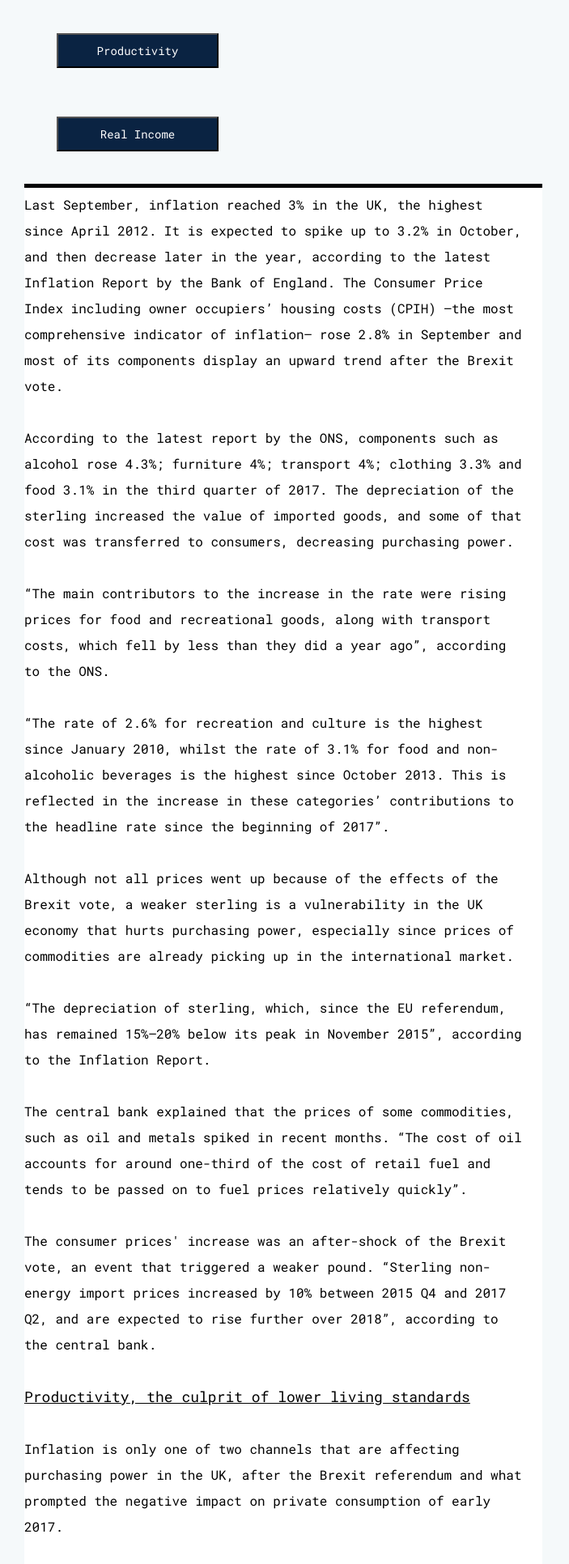
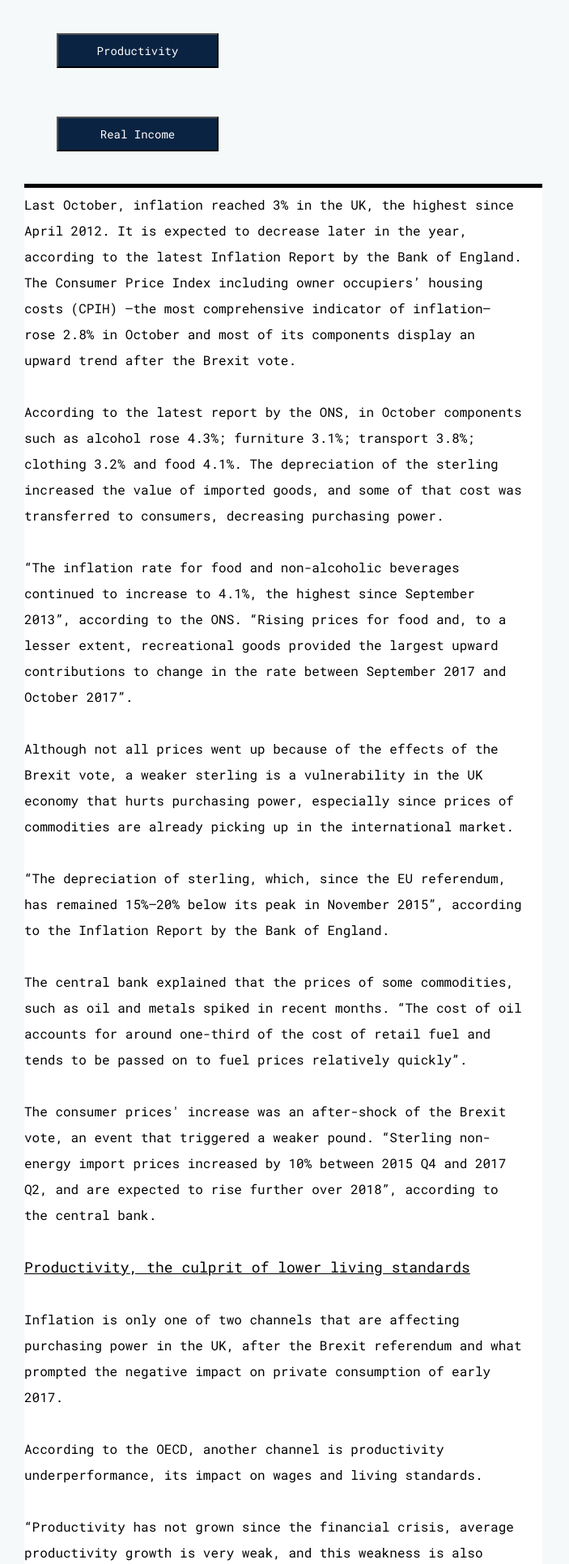
Before and after one commit to cesarebg/Brexit_Dashboard, a Django app: template dashboard/templates/dashboard/inflation.html in a window 1280 px wide. Shown: the part 640-2572 px from the top of the page at 81% size, without its empty margins (0-703 px from the left). Run offline with Django 3.2, Linux system fonts and the light colour scheme; the template is opened without the code that fills it: most values are stand-ins (such as "Sample title", 1, 10 or a date in 2020).

Commit message:
Last corrections

```diff
--- a/dashboard/templates/dashboard/confidence.html
+++ b/dashboard/templates/dashboard/confidence.html
@@ -739,7 +739,7 @@ Despite this risks to investment, the UNCTAD explained in its report that for no
           .attr("y", 0 - (margin.top / 2))
           .attr("text-anchor", "middle")
           .style("font-size", "18px")
-          .text("Investment growth after Brexit vote");
+          .text("Investment growth after the Brexit vote");
 
         svg.append("text")
           .attr("id", "tags")
@@ -840,7 +840,7 @@ Despite this risks to investment, the UNCTAD explained in its report that for no
 
           tooltip
             .style('display', null)
-            .html('<p><strong id="business">Business Investment increased</strong> ' + business_growth + '% in ' + displayDate + '<br>Source: ONS');
+            .html('<p><strong id="business">Business investment increased</strong> ' + business_growth + '% in ' + displayDate + '<br>Source: ONS');
         }
 
         function mouseMove(d) {
--- a/dashboard/templates/dashboard/inflation.html
+++ b/dashboard/templates/dashboard/inflation.html
@@ -15,7 +15,7 @@
   <div class="inflation_header">
     <h2 class="article_title">Brexit vote increased prices; productivity and income in decline</h2>
     <img src="/static/dashboard/img/Carney_medium.jpg" id="front_image_inflation"></img>
-  <div id="vis_inflation"></div>
+    <div id="vis_inflation"></div>
   </div>
   <div id="auto_text"></div>
   <div>
@@ -33,41 +33,43 @@
     </form>
   </div>
   <article>
-    <p>Last September, inflation reached 3% in the UK, the highest since April 2012. It is expected to spike up to 3.2% in October, and then decrease later in the year, according to the latest Inflation Report by the Bank of England. The Consumer Price Index including owner occupiers’ housing costs (CPIH) –the most comprehensive indicator of inflation– rose 2.8% in September and most of its components display an upward trend after the Brexit vote.<br><br>
-According to the latest report by the ONS, components such as alcohol rose 4.3%; furniture 4%; transport 4%; clothing 3.3% and food 3.1% in the third quarter of 2017. The depreciation of the sterling increased the value of imported goods, and some of that cost was transferred to consumers, decreasing purchasing power.<br><br>
-“The main contributors to the increase in the rate were rising prices for food and recreational goods, along with transport costs, which fell by less than they did a year ago”, according to the ONS.<br><br>
-“The rate of 2.6% for recreation and culture is the highest since January 2010, whilst the rate of 3.1% for food and non-alcoholic beverages is the highest since October 2013. This is reflected in the increase in these categories’ contributions to the headline rate since the beginning of 2017”.<br><br>
-Although not all prices went up because of the effects of the Brexit vote, a weaker sterling is a vulnerability in the UK economy that hurts purchasing power, especially since prices of commodities are already picking up in the international market.<br><br>
-“The depreciation of sterling, which, since the EU referendum, has remained 15%–20% below its peak in November 2015”, according to the Inflation Report.<br><br>
-The central bank explained that the prices of some commodities, such as oil and metals spiked in recent months. “The cost of oil accounts for around one-third of the cost of retail fuel and tends to be passed on to fuel prices relatively quickly”.<br><br>
-The consumer prices' increase was an after-shock of the Brexit vote, an event that triggered a weaker pound. “Sterling non-energy import prices increased by 10% between 2015 Q4 and 2017 Q2, and are expected to rise further over 2018”, according to the central bank.<br><br>
-
-<strong class="article_sub">Productivity, the culprit of lower living standards</strong><br><br>
-Inflation is only one of two channels that are affecting purchasing power in the UK, after the Brexit referendum and what prompted the negative impact on private consumption of early 2017.<br><br>
-According to the OECD, another channel is productivity underperformance, its impact on wages and living standards.<br><br>
-“Productivity has not grown since the financial crisis, average productivity growth is very weak, and this weakness is also being reflected on wages”, said the OECD in a request for comment.<br><br>
-Productivity has remained stagnant since the financial crisis of 2008, way below the average of the G7, and just a little above the EU and OECD average.<br><br>
-“Inflation is the direct channel by which Brexit is affecting living standards. But the other is the fall in productivity which is not directly related to Brexit because the problem is almost a decade old, a period where there hasn’t been growth”, said the OECD.<br><br>
-The OECD explained there are many factors involved in the fall of productivity during the last decade since it is “difficult” to pinpoint a single cause such as austerity measures or less business investment.<br><br>
-“For instance, the average level of skills in the UK is not high. At least a quarter of the population has only basic skills. This is another great impediment to improving productivity”, said the OECD. “When you see different indicators, you can actually see that education attainment is not as high as it could be.”<br><br>
-The OECD also said that the current generation of young workers in the UK has comparable skills to older workers. “In other OECD countries, all the workers that are about to leave the labour market are less qualified than the younger population, which implies there is a “progress” in terms of accumulating higher educational capital, something you don’t see in the UK”.<br><br>
-The lack of a successful strategy to invest in skills and the fall in productivity push real income of workers down. The UK government has reduced the expenditure in education. In 2010, the government was spending 5.8% of the GDP, and in 2016, only 4.4% of the GDP, a decrease of £15 billion pounds.<br><br>
-Also, many industries are not catching up with new technologies, and that prevents them from increasing their productivity. “Salaries are linked to movements in productivity, and if this component doesn’t grow very fast, neither income, so it is possible to relate investment in research and development (R&D) to productivity”, said in a telephone interview, Samuli Leppala, academic from Cardiff University.<br><br>
-“The problem is that right now, industries other than high tech industries have not been very successful in adopting new technology”, he added.<br><br>
-Real disposable income in the UK has sharply decreased since the third quarter of 2015, and continue declining after the Brexit vote according to the ONS.<br><br>
-“As their real earnings and real incomes have come to a standstill notably with higher consumer price inflation and weak productivity growth, households have reduced the amount they are saving and increased indebtedness”, according to the UK Economic Survey by the OECD.<br><br>
-
-<strong class="article_sub">Consumer debt is piling up, putting consumers at risk</strong><br><br>
-Consumer debt reached £197 billion in the third quarter of 2017, according to the Bank of England.  From that amount, £68 billion is from credit cards, and £130 billion are from other loans and advances. Although the credit rating agency S&P considers the short-term risk is low in a recent report, “the recent double-digit annual growth rate in the UK consumer credit would be unsustainable if it continued at the same pace”.<br><br>
-According to S&P, more consumers turned to unsecured personal loans in recent years, with growth accelerating up to 5% in 2015. The problem is that this type of credit –predominantly private loans and overdrafts– “weighs most heavily on households, with evidence of aggressive pricing and increasingly larger ticket loans”.<br><br>
-Another problem is that “credit cards still contribute to household debt binge”. One of these mechanisms is the expansion of credit card interest-free offers, to 28 months in 2017, from 15 months in 2015, according to S&P.<br><br>
-“Although these types of offers allow customers to repay principal balances over a longer period, they do not incentivise consistent debt repayments that meaningfully reduce the principal, which can lead to further and more persistent indebtedness”, according to the report. “Borrowers can then end up being exposed to relatively high-interest payments and fees when interest-free periods finish, which could lead to increasing charge-off rates”.<br><br>
-Risks may increase in case of an economic downturn –as it may be expected with a hard Brexit– and with the increase of interest rates by the Bank of England. Although agencies such as S&P expect a gradual rise in interest rates, people in the UK still face a hike in prices and a squeeze in real income.<br><br>
-“The near-term concerns are a reduction in borrower’s capacity of repayment that relates mostly to inflation-related pressures and real wage growth lagging”, said Joseph Godsmark, a primary credit analyst at S&P, in a live webcast about UK Consumer Credit Growth.<br><br>
-Neither the Bank of England or S&P anticipate a systemic risk on banking institutions or the UK economy because of the rise of consumer debt.<br><br>
-“However, increases in credit losses are usually correlated to an economic downturn, and spikes in credit losses tend to be sharp and very sudden”, according to the latest S&P report on consumer credit. “This is especially the case for consumer credit, where we expect credit losses to be proportionately more severe and flow through a bank's financial statements over a single year compared with up to three years for the other main asset classes”.<br><br>
-The UK will likely face Brexit with a high household debt approaching to 90% of the GDP, according to the latest figures by the Bank for International Settlements (BIS). And with rising inflation and stagnant wages, people in the UK may have problems to service debt “resulting in more pressure on system-wide credit losses”, according to S&P.<br><br>
-“Given consumer loan products' terms are typically under five years, we think that credit originated within the past 12 months that is further away from the end of its full payment term, is most exposed to medium-term pressures”, according to the report by S&P.<br><br></p><p id="img-credit-BoE">Image by <a href="https://www.flickr.com/photos/bankofengland/30821834846/in/album-72157675126235440/" target="_blank">The Bank of England<a></p>
+    <p>Last October, inflation reached 3% in the UK, the highest since April 2012. It is expected to decrease later in the year, according to the latest Inflation Report by the Bank of England. The Consumer Price Index including owner occupiers’ housing
+      costs (CPIH) –the most comprehensive indicator of inflation– rose 2.8% in October and most of its components display an upward trend after the Brexit vote.<br><br> According to the latest report by the ONS, in October components such as alcohol
+      rose 4.3%; furniture 3.1%; transport 3.8%; clothing 3.2% and food 4.1%. The depreciation of the sterling increased the value of imported goods, and some of that cost was transferred to consumers, decreasing purchasing power.<br><br> “The inflation
+      rate for food and non-alcoholic beverages continued to increase to 4.1%, the highest since September 2013”, according to the ONS. “Rising prices for food and, to a lesser extent, recreational goods provided the largest upward contributions to change
+      in the rate between September 2017 and October 2017”.<br><br> Although not all prices went up because of the effects of the Brexit vote, a weaker sterling is a vulnerability in the UK economy that hurts purchasing power, especially since prices
+      of commodities are already picking up in the international market.<br><br> “The depreciation of sterling, which, since the EU referendum, has remained 15%–20% below its peak in November 2015”, according to the Inflation Report by the Bank of England.<br><br>      The central bank explained that the prices of some commodities, such as oil and metals spiked in recent months. “The cost of oil accounts for around one-third of the cost of retail fuel and tends to be passed on to fuel prices relatively quickly”.<br><br>      The consumer prices' increase was an after-shock of the Brexit vote, an event that triggered a weaker pound. “Sterling non-energy import prices increased by 10% between 2015 Q4 and 2017 Q2, and are expected to rise further over 2018”, according
+      to the central bank.<br><br>
+      <strong class="article_sub">Productivity, the culprit of lower living standards</strong><br><br> Inflation is only one of two channels that are affecting purchasing power in the UK, after the Brexit referendum and what prompted the negative impact
+      on private consumption of early 2017.<br><br> According to the OECD, another channel is productivity underperformance, its impact on wages and living standards.<br><br> “Productivity has not grown since the financial crisis, average productivity
+      growth is very weak, and this weakness is also being reflected on wages”, said the OECD in a request for comment.<br><br> Productivity has remained stagnant since the financial crisis of 2008, way below the average of the G7, and just a little above
+      the EU and OECD average.<br><br> “Inflation is the direct channel by which Brexit is affecting living standards. But the other is the fall in productivity which is not directly related to Brexit because the problem is almost a decade old, a period
+      where there hasn’t been growth”, said the OECD.<br><br> The OECD explained there are many factors involved in the fall of productivity during the last decade since it is “difficult” to pinpoint a single cause such as austerity measures or less business
+      investment.
+      <br><br> “For instance, the average level of skills in the UK is not high. At least a quarter of the population has only basic skills. This is another great impediment to improving productivity”, said the OECD. “When you see different indicators,
+      you can actually see that education attainment is not as high as it could be.”<br><br> The OECD also said that the current generation of young workers in the UK has comparable skills to older workers. “In other OECD countries, all the workers that
+      are about to leave the labour market are less qualified than the younger population, which implies there is a “progress” in terms of accumulating higher educational capital, something you don’t see in the UK”.<br><br> The lack of a successful strategy
+      to invest in skills and the fall in productivity push real income of workers down. The UK government has reduced the expenditure in education. In 2010, the government was spending 5.8% of the GDP, and in 2016, only 4.4% of the GDP, a decrease of
+      £15 billion pounds.<br><br> Also, many industries are not catching up with new technologies, and that prevents them from increasing their productivity. “Salaries are linked to movements in productivity, and if this component doesn’t grow very fast,
+      neither income, so it is possible to relate investment in research and development (R&D) to productivity”, said in a telephone interview, Samuli Leppala, academic from Cardiff University.<br><br> “The problem is that right now, industries other
+      than high tech industries have not been very successful in adopting new technology”, he added.<br><br> Real disposable income in the UK has sharply decreased since the third quarter of 2015, and continue declining after the Brexit vote according
+      to the ONS.<br><br> “As their real earnings and real incomes have come to a standstill notably with higher consumer price inflation and weak productivity growth, households have reduced the amount they are saving and increased indebtedness”, according
+      to the UK Economic Survey by the OECD.<br><br>
+      <strong class="article_sub">Consumer debt is piling up, putting consumers at risk</strong><br><br> Consumer debt reached £197 billion in the third quarter of 2017, according to the Bank of England. From that amount, £68 billion is from credit cards,
+      and £130 billion are from other loans and advances. Although the credit rating agency S&P considers the short-term risk is low in a recent report, “the recent double-digit annual growth rate in the UK consumer credit would be unsustainable if it
+      continued at the same pace”.<br><br> According to S&P, more consumers turned to unsecured personal loans in recent years, with growth accelerating up to 5% in 2015. The problem is that this type of credit –predominantly private loans and overdrafts–
+      “weighs most heavily on households, with evidence of aggressive pricing and increasingly larger ticket loans”.<br><br> Another problem is that “credit cards still contribute to household debt binge”. One of these mechanisms is the expansion of credit
+      card interest-free offers, to 28 months in 2017, from 15 months in 2015, according to S&P.<br><br> “Although these types of offers allow customers to repay principal balances over a longer period, they do not incentivise consistent debt repayments
+      that meaningfully reduce the principal, which can lead to further and more persistent indebtedness”, according to the report. “Borrowers can then end up being exposed to relatively high-interest payments and fees when interest-free periods finish,
+      which could lead to increasing charge-off rates”.<br><br> Risks may increase in case of an economic downturn –as it may be expected with a hard Brexit– and with the increase of interest rates by the Bank of England. Although agencies such as S&P
+      expect a gradual rise in interest rates, people in the UK still face a hike in prices and a squeeze in real income.<br><br> “The near-term concerns are a reduction in borrower’s capacity of repayment that relates mostly to inflation-related pressures
+      and real wage growth lagging”, said Joseph Godsmark, a primary credit analyst at S&P, in a live webcast about UK Consumer Credit Growth.<br><br> Neither the Bank of England or S&P anticipate a systemic risk on banking institutions or the UK economy
+      because of the rise of consumer debt.<br><br> “However, increases in credit losses are usually correlated to an economic downturn, and spikes in credit losses tend to be sharp and very sudden”, according to the latest S&P report on consumer credit.
+      “This is especially the case for consumer credit, where we expect credit losses to be proportionately more severe and flow through a bank's financial statements over a single year compared with up to three years for the other main asset classes”.<br><br>      The UK will likely face Brexit with a high household debt approaching to 90% of the GDP, according to the latest figures by the Bank for International Settlements (BIS). And with rising inflation and stagnant wages, people in the UK may have problems
+      to service debt “resulting in more pressure on system-wide credit losses”, according to S&P.<br><br> “Given consumer loan products' terms are typically under five years, we think that credit originated within the past 12 months that is further away
+      from the end of its full payment term, is most exposed to medium-term pressures”, according to the report by S&P.<br><br>
+    </p>
+    <p id="img-credit-BoE">Image by <a href="https://www.flickr.com/photos/bankofengland/30821834846/in/album-72157675126235440/" target="_blank">The Bank of England<a></p>
 
   </article>
 </body>
@@ -311,7 +313,7 @@ The UK will likely face Brexit with a high household debt approaching to 90% of
 
     tooltip
       .style('display', null)
-      .html('<p>UK inflation was ' + value_function + ' in ' + displayDate + '<br/>Source: ONS' + '</p>');
+      .html('<p>CPIH inflation was ' + value_function + ' in ' + displayDate + '<br/>Source: ONS' + '</p>');
   }
 
   function mouseMove(d) {
@@ -883,7 +885,7 @@ The UK will likely face Brexit with a high household debt approaching to 90% of
 
           tooltip
             .style('display', null)
-            .html('<p><strong id="cpih">Inflation:</strong> ' + cpih_function + '% in ' + displayDate + '<br><strong id="food">food:</strong> ' + food_cpih + '% in ' + displayDate +
+            .html('<p><strong id="cpih">CPIH:</strong> ' + cpih_function + '% in ' + displayDate + '<br><strong id="food">food:</strong> ' + food_cpih + '% in ' + displayDate +
               '<br><strong id="alcohol">alcohol:</strong> ' + alcohol_cpih + '% in ' + displayDate + '<br><strong id="clothing">clothing:</strong> ' + clothing_cpih + '% in ' + displayDate +
               '<br><strong id="housing">housing:</strong> ' + housing_cpih + '% in ' + displayDate +
               '<br><strong id="furniture">furniture:</strong> ' + furniture_cpih + '% in ' + displayDate +
@@ -1326,7 +1328,7 @@ The UK will likely face Brexit with a high household debt approaching to 90% of
 
           tooltip
             .style('display', null)
-            .html('<p><strong id="Real income growth">Income growth in UK</strong> ' + income_growth + '% in quarter ending ' + displayDate + '<br>Source: ONS');
+            .html('<p><strong id="Real income growth">Income growth in the UK was</strong> ' + income_growth + '% in quarter ending ' + displayDate + '<br>Source: ONS');
         }
 
         function mouseMove(d) {
```
Also changed, not shown: dashboard/templates/dashboard/debt.html (+40 -31 lines), dashboard/templates/dashboard/growth.html (+35 -32 lines), dashboard/templates/dashboard/trade.html (+39 -28 lines).
